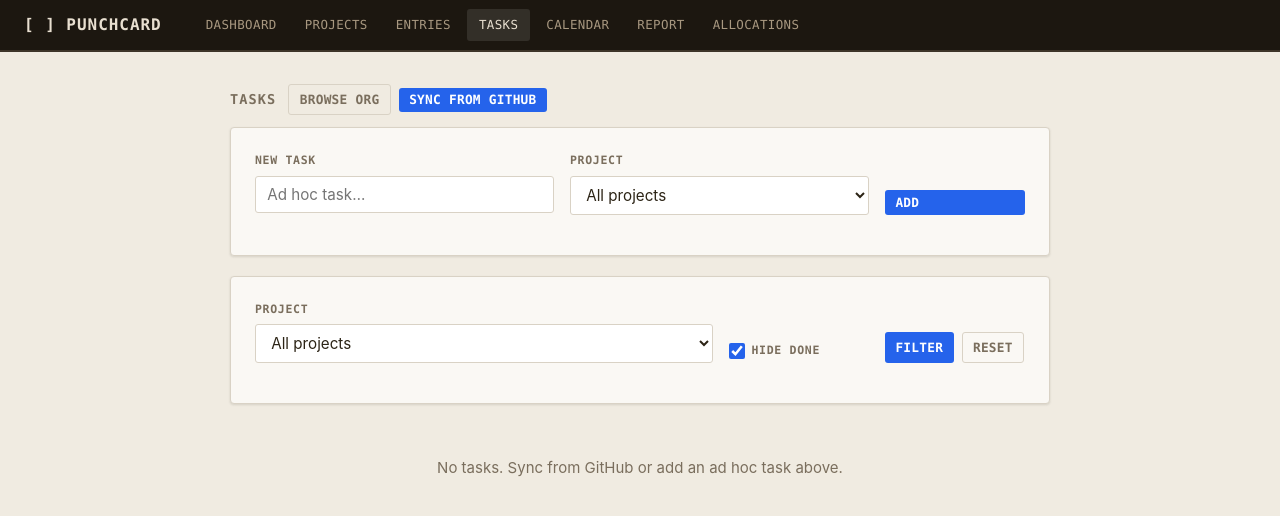
After one commit to hepplerj/punchard, a Flask app: page /tasks in a window 1280 px wide. The commit adds this page. Shown: the top 516 px of the page. Run offline with Flask 3, Linux system fonts and the light colour scheme; data that the repository does not hold is empty.

Commit message:
feat: tasks inbox page and GitHub sync route

```diff
--- a/app.py
+++ b/app.py
@@ -6,6 +6,8 @@ from pathlib import Path
 
 from dotenv import load_dotenv
 from flask import Flask, g, redirect, render_template, request, url_for
+
+import github_sync
 
 load_dotenv()
 
@@ -261,6 +263,73 @@ def entries():
     return render_template("entries.html", entries=rows, projects=projects,
                            project_id=project_id, meeting_only=meeting_only,
                            start=start, end=end)
+
+
+# ---------------------------------------------------------------------------
+# Routes — tasks
+# ---------------------------------------------------------------------------
+
+@app.route("/tasks")
+def tasks():
+    db = get_db()
+    projects = db.execute(
+        "SELECT * FROM projects WHERE active = 1 ORDER BY pi_name, name"
+    ).fetchall()
+
+    project_id = request.args.get("project_id", "")
+    hide_done = request.args.get("hide_done", "1")
+
+    where = []
+    params = []
+    if project_id:
+        where.append("t.project_id = ?")
+        params.append(project_id)
+    if hide_done:
+        where.append("t.status = 'open'")
+    clause = ("WHERE " + " AND ".join(where)) if where else ""
+
+    rows = db.execute(f"""
+        SELECT t.*, p.name AS project_name, p.color AS project_color
+        FROM tasks t LEFT JOIN projects p ON t.project_id = p.id
+        {clause}
+        ORDER BY (t.project_id IS NULL), p.pi_name, p.name,
+                 t.status, t.gh_type, t.gh_number, t.id
+    """, params).fetchall()
+
+    last_sync = db.execute(
+        "SELECT value FROM meta WHERE key = 'github_last_sync'"
+    ).fetchone()
+
+    return render_template(
+        "tasks.html",
+        tasks=rows,
+        projects=projects,
+        project_id=project_id,
+        hide_done=hide_done,
+        last_sync=last_sync["value"] if last_sync else None,
+        synced=request.args.get("synced"),
+        error=request.args.get("error"),
+    )
+
+
+@app.route("/tasks/sync", methods=["POST"])
+def tasks_sync():
+    db = get_db()
+    try:
+        token, org = github_sync.env_config()
+        items = github_sync.fetch_mine(token, org)
+        summary = github_sync.reconcile(db, items)
+        db.execute(
+            "INSERT INTO meta (key, value) VALUES ('github_last_sync', ?) "
+            "ON CONFLICT(key) DO UPDATE SET value = excluded.value",
+            (ts_now(),),
+        )
+        db.commit()
+        msg = (f"Synced: {summary['added']} new, "
+               f"{summary['updated']} updated, {summary['closed']} closed.")
+        return redirect(url_for("tasks", synced=msg))
+    except github_sync.GitHubError as e:
+        return redirect(url_for("tasks", error=str(e)))
 
 
 # ---------------------------------------------------------------------------
--- a/templates/base.html
+++ b/templates/base.html
@@ -15,6 +15,7 @@
       <a href="/" {% if request.endpoint == 'index' %}class="active"{% endif %}>Dashboard</a>
       <a href="/projects" {% if request.endpoint == 'projects' %}class="active"{% endif %}>Projects</a>
       <a href="/entries" {% if request.endpoint == 'entries' %}class="active"{% endif %}>Entries</a>
+      <a href="/tasks" {% if request.endpoint in ('tasks', 'tasks_browse') %}class="active"{% endif %}>Tasks</a>
       <a href="/calendar" {% if request.endpoint == 'calendar' %}class="active"{% endif %}>Calendar</a>
       <a href="/report" {% if request.endpoint == 'report' %}class="active"{% endif %}>Report</a>
       <a href="/allocations" {% if request.endpoint == 'allocations' %}class="active"{% endif %}>Allocations</a>
--- /dev/null
+++ b/templates/tasks.html
@@ -0,0 +1,116 @@
+{% extends "base.html" %}
+{% from "macros.html" import project_select %}
+{% block title %}Tasks — Punchcard{% endblock %}
+
+{% block content %}
+
+<div class="section-header">
+  <h2>Tasks</h2>
+  <div style="display:flex;gap:.5rem;align-items:center">
+    {% if last_sync %}<span class="muted">Last synced {{ last_sync }}</span>{% endif %}
+    <a href="/tasks/browse" class="btn btn-ghost btn-sm">Browse org</a>
+    <form action="/tasks/sync" method="post" class="inline-form">
+      <button type="submit" class="btn btn-primary btn-sm">Sync from GitHub</button>
+    </form>
+  </div>
+</div>
+
+{% if error %}<div class="card" style="border-color:#EF4444"><p class="muted">⚠ {{ error }}</p></div>{% endif %}
+{% if synced %}<div class="card"><p class="muted">✓ {{ synced }}</p></div>{% endif %}
+
+{# ── Add ad hoc task ── #}
+<div class="card">
+  <form action="/tasks/new" method="post" class="form-row">
+    <div class="form-group" style="flex:2">
+      <label>New task</label>
+      <input type="text" name="title" placeholder="Ad hoc task…" required>
+    </div>
+    <div class="form-group" style="flex:2">
+      <label>Project</label>
+      {{ project_select(projects, required=False, include_all=True) }}
+    </div>
+    <div class="form-group" style="justify-content:flex-end">
+      <button type="submit" class="btn btn-primary btn-sm">Add</button>
+    </div>
+  </form>
+</div>
+
+{# ── Filters ── #}
+<div class="card">
+  <form method="get" action="/tasks" class="filter-form">
+    <div class="form-row">
+      <div class="form-group" style="flex:2">
+        <label>Project</label>
+        {{ project_select(projects, selected=project_id, required=False, include_all=True) }}
+      </div>
+      <div class="form-group form-group-check">
+        <label class="check-label">
+          <input type="checkbox" name="hide_done" value="1" {% if hide_done %}checked{% endif %}>
+          <span>Hide done</span>
+        </label>
+      </div>
+      <div class="form-group" style="justify-content:flex-end">
+        <div style="display:flex;gap:.5rem">
+          <button type="submit" class="btn btn-primary btn-sm">Filter</button>
+          <a href="/tasks" class="btn btn-ghost btn-sm">Reset</a>
+        </div>
+      </div>
+    </div>
+  </form>
+</div>
+
+{% if tasks %}
+<div class="entries-log">
+  {% set ns = namespace(current='__start__') %}
+  {% for t in tasks %}
+    {% set group = t.project_name or "Unassigned" %}
+    {% if group != ns.current %}
+      {% if ns.current != '__start__' %}</div>{% endif %}
+      {% set ns.current = group %}
+      <div class="entries-day-group">
+      <div class="entries-day-header"><span>{{ group }}</span></div>
+    {% endif %}
+
+    <div class="entry-row {% if t.status == 'done' %}muted{% endif %}">
+      {% if t.project_color %}<span class="project-dot" style="background:{{ t.project_color }}"></span>{% endif %}
+
+      {% if t.source == 'github' %}
+        <a href="{{ t.gh_url }}" target="_blank" class="entry-note">{{ t.title }}</a>
+        <span class="meeting-badge">{{ t.gh_type }} #{{ t.gh_number }}</span>
+        <span class="muted">{{ t.gh_reason }}</span>
+      {% else %}
+        <span class="entry-project">{{ t.title }}</span>
+        <span class="meeting-badge">ad hoc</span>
+      {% endif %}
+
+      <span style="flex:1"></span>
+
+      {# assign / reassign project #}
+      <form action="/tasks/{{ t.id }}/assign" method="post" class="inline-form">
+        {{ project_select(projects, selected=t.project_id, required=False, include_all=True) }}
+        <button type="submit" class="btn btn-ghost btn-sm">Assign</button>
+      </form>
+
+      {# start timer (needs a project) #}
+      <form action="/tasks/{{ t.id }}/start" method="post" class="inline-form">
+        <button type="submit" class="btn btn-ghost btn-sm"
+                {% if not t.project_id or t.status == 'done' %}disabled{% endif %}
+                title="Start timer">▸</button>
+      </form>
+
+      {% if t.source == 'adhoc' %}
+      <form action="/tasks/{{ t.id }}/done" method="post" class="inline-form">
+        <button type="submit" class="btn btn-ghost btn-sm" title="Toggle done">
+          {% if t.status == 'done' %}↺{% else %}✓{% endif %}
+        </button>
+      </form>
+      {% endif %}
+    </div>
+  {% endfor %}
+  </div>
+</div>
+{% else %}
+<p class="muted empty-state">No tasks. Sync from GitHub or add an ad hoc task above.</p>
+{% endif %}
+
+{% endblock %}
```
Also changed, not shown: tests/test_tasks_page.py (added, +26 -0 lines).
